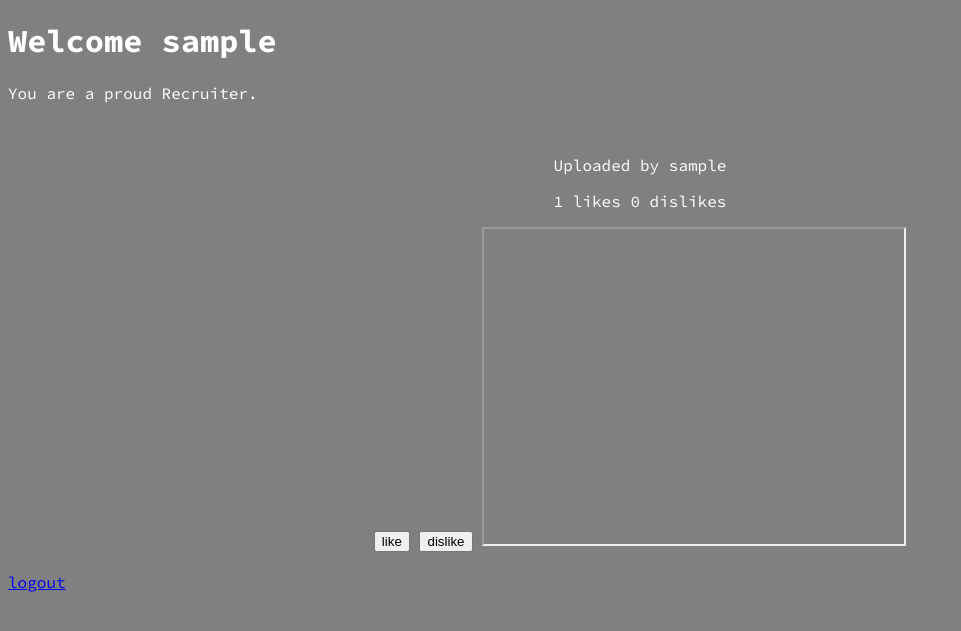
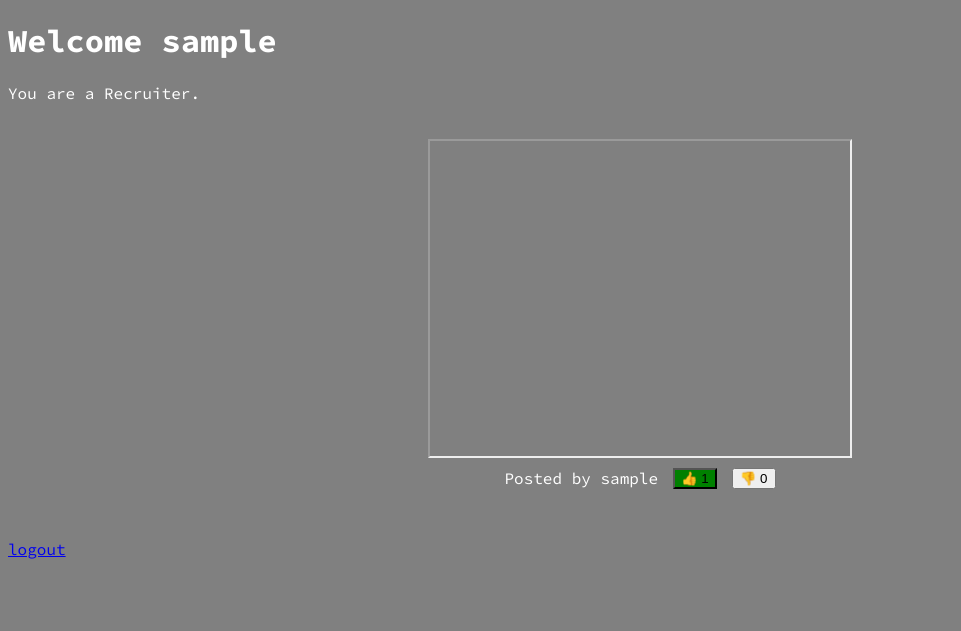
Before and after one commit to YknotTYD/ProfilsActifsTemp, a Django app: page / in a window 1280 px wide. Shown: the top 631 px of the page, without its empty margins (0-961 px from the left). Run offline with Django 4.2, Linux system fonts and the light colour scheme; a user stored in the database is signed in; tables that the repository leaves empty hold one stand-in row (values such as "Sample post").

Commit message:
[main] Gave the templates the liked/disliked info - 'pass'.

```diff
--- a/profils/mainapp/api.py
+++ b/profils/mainapp/api.py
@@ -49,7 +49,13 @@ def login(request: HttpRequest) -> HttpResponse:
 def video_upload(request: HttpRequest) -> HttpResponse:
 
     if request.user.is_authenticated and (url := request.POST.get("url")):
+
         url = "https://" + url.removeprefix("https://")
+
+        if url.startswith("https://www.youtube.com/watch?v="):
+            url = url.removeprefix("https://www.youtube.com/watch?v=")
+            url = "https://www.youtube.com/embed/" + url
+
         Video.objects.create(user = request.user, url = url).save()
 
     return redirect(request.GET.get("camefrom", "/"))
--- a/profils/mainapp/models.py
+++ b/profils/mainapp/models.py
@@ -17,7 +17,7 @@ class Role(models.Model):
     user = models.ForeignKey(User, on_delete = models.CASCADE)
     role = strings_to_choice_char_fields(constants.ROLES)
 
-    def __str__(self):
+    def __str__(self) -> str:
         return self.role
 
 class Video(models.Model):
@@ -29,9 +29,13 @@ class Video(models.Model):
         return f"Video<{self.user};'{self.url}'>"
 
 class Reaction(models.Model):
+
     user     = models.ForeignKey(User,  on_delete = models.CASCADE)
     video    = models.ForeignKey(Video, on_delete = models.CASCADE)
     reaction = strings_to_choice_char_fields(constants.REACTIONS)
+
+    def __str__(self) -> str:
+        return f"{self.reaction} from {self.user} on vid{self.video.id}"
 
 def get_likes(vid: Video):
     return len(Reaction.objects.filter(video = vid, reaction = "like"))
--- a/profils/mainapp/views.py
+++ b/profils/mainapp/views.py
@@ -1,9 +1,30 @@
-from django.shortcuts     import render
-from django.http.request  import HttpRequest
-from django.http.response import HttpResponse
-from django.shortcuts     import render, redirect
-from django.contrib.auth  import logout as logout_
-from .models              import Role, Video
+from django.shortcuts           import render
+from django.http.request        import HttpRequest
+from django.http.response       import HttpResponse
+from django.shortcuts           import render, redirect
+from django.contrib.auth        import logout as logout_
+from .models                    import Role, Video, Reaction
+
+# TODO: deleting
+
+def get_videos(request: HttpResponse) -> list[tuple[int, int]]:
+
+    videos = [vid for vid in Video.objects.all()]
+    liked_disliked = [(0, 0)] * len(videos)
+
+    if request.user.is_authenticated:
+
+        reactions = [
+            Reaction.objects.filter(user = request.user, video = vid).first() for vid in videos
+        ]
+        liked_disliked = [
+            (r.reaction == "like", r.reaction == "dislike") if r else (False, False)
+                for r in reactions
+        ]
+
+    videos = [(vid, l, d) for vid, (l, d) in zip(videos, liked_disliked)]
+    return videos
+
 
 def main(request: HttpRequest) -> HttpResponse:
 
@@ -16,8 +37,8 @@ def main(request: HttpRequest) -> HttpResponse:
             "role":
                 str(Role.objects.filter(user = request.user).first())
                     if request.user.is_authenticated else "None",
-            "videos":
-                [vid for vid in Video.objects.all()]
+            "videos_ld":
+                get_videos(request)
 
         }
     )
--- a/templates/main.html
+++ b/templates/main.html
@@ -12,7 +12,7 @@
 <body>
     {% if user.is_authenticated %}
         <h1>Welcome {{ user.username }}</h1>
-        <p>You are a proud {{ role }}.</p><br>
+        <p>You are a {{ role }}.</p><br>
         {% if role == "JobSeeker" %}
 
 <form method="post" action="/api/upload/video/?camefrom=/">
@@ -26,22 +26,18 @@
 
             {% if role == "Recruiter" %}
 
-                {% for vid in videos %}
 
-                    <div style = "text-align: center;">
-                        <p>Uploaded by {{ vid.user }}</p>
-                        <p>{{ vid.likes }} likes {{ vid.dislikes }} dislikes</p>
-                        <button class="react-btn" data-video-id="{{ vid.id }}" data-reaction="like">like</button>
-                        <button class="react-btn" data-video-id="{{ vid.id }}" data-reaction="dislike">dislike</button>
 
-                        <iframe width="420" height="315"
-                            src="{{ vid.url }}"
-                            referrerpolicy="strict-origin-when-cross-origin"
-                            allowfullscreen>
-                        </iframe><br><br>
-                    </div>
-
-                {% endfor %}
+{% for vid, liked, disliked in videos_ld %}
+  <div class="video-card">
+    <iframe width="420" height="315" src="{{ vid.url }}?autoplay=0&mute=0" referrerpolicy="strict-origin-when-cross-origin" allowfullscreen></iframe>
+    <div class="info-row">
+      <span>Posted by {{ vid.user }}</span>
+      <button {% if liked %}style="background-color: green;" {% endif %} class="react-btn" data-video-id="{{ vid.id }}" data-reaction="like">👍 {{ vid.likes }}</button>
+      <button {% if disliked %}style="background-color: red;" {% endif %} class="react-btn" data-video-id="{{ vid.id }}" data-reaction="dislike">👎 {{ vid.dislikes }}</button>
+    </div>
+  </div><br>
+{% endfor %}
 
             {% endif %}
 
@@ -71,9 +67,14 @@ document.querySelectorAll('.react-btn').forEach(btn => {
                 reaction: btn.dataset.reaction,
             }),
         })
-        .then(res => res.json())
+        .then(res  => res.json())
         .then(data => console.log(data))
         .catch(err => console.error(err));
     });
 });
 </script>
+
+<style>
+  .video-card { text-align: center; margin-bottom: 30px; }
+  .info-row { display: flex; justify-content: center; gap: 15px; align-items: center; margin: 6px 0; }
+</style>
```
